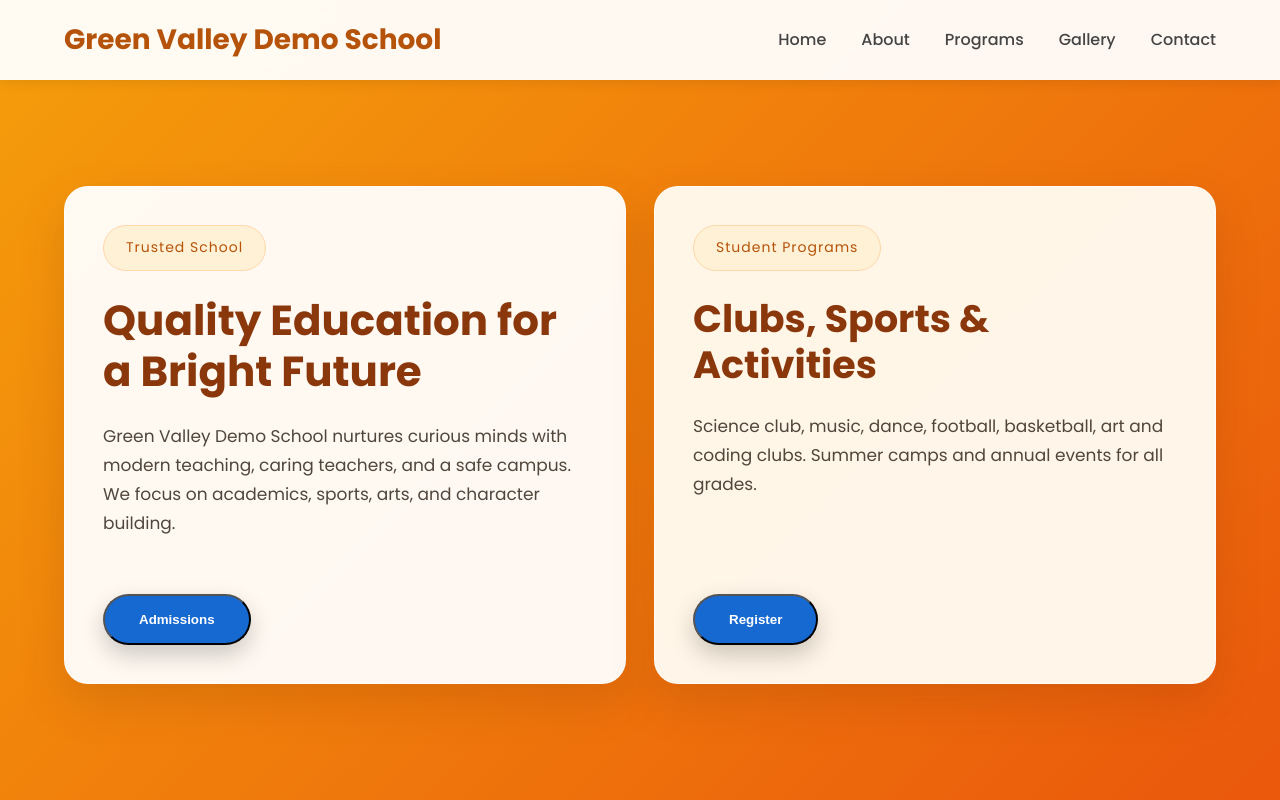
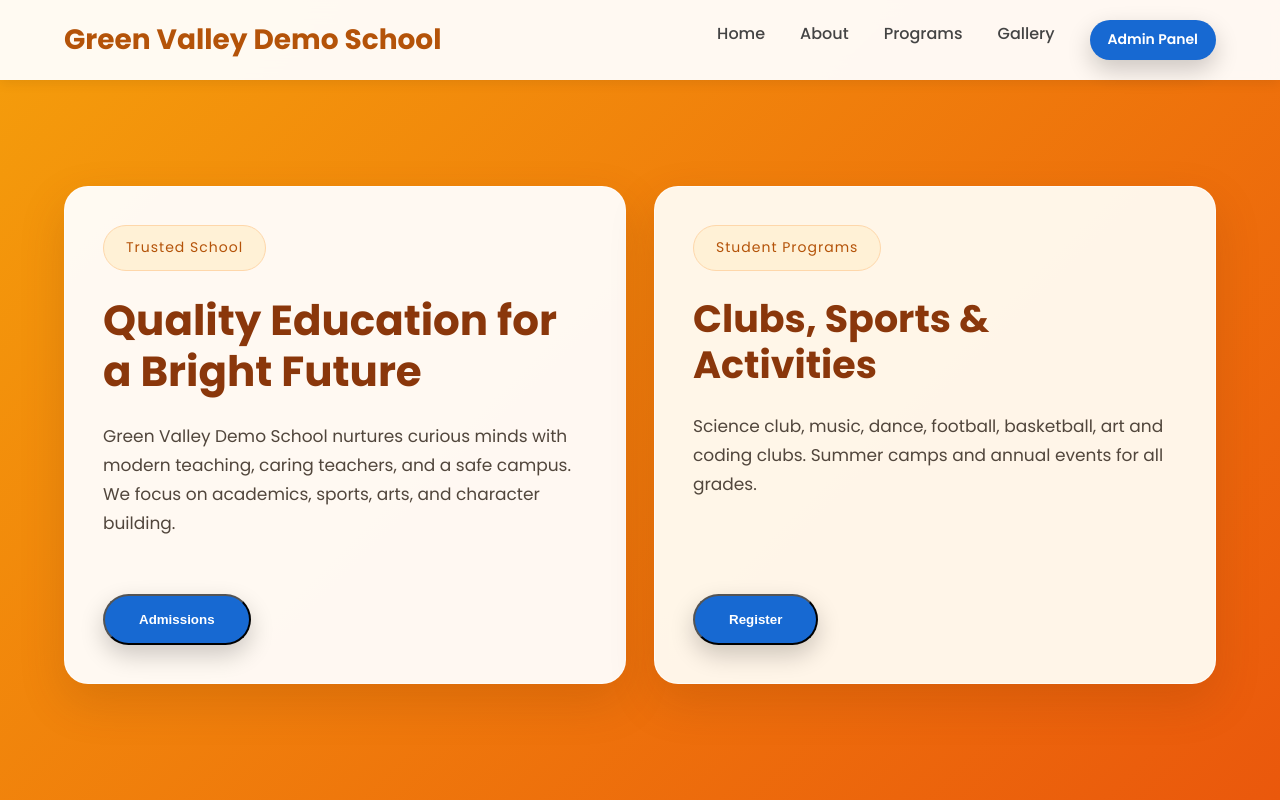
Before and after one commit to mashcod/demo-school-ui, a plain HTML site: page index.html in a window 1280 px wide. Shown: the top 800 px of the page. Drawn offline with nearby package versions, Linux system fonts and the light colour scheme.

Commit message:
initial commit

```diff
--- a/css/style.css
+++ b/css/style.css
@@ -1346,3 +1346,9 @@ section h2{
     opacity:.7;
 
 }
+
+.admin-btn{
+    padding:8px 18px;
+    font-size:14px;
+    border-radius:30px;
+}
--- a/index.html
+++ b/index.html
@@ -21,7 +21,7 @@
                     <li><a href="#about">About</a></li>
                     <li><a href="#programs">Programs</a></li>
                     <li><a href="#gallery">Gallery</a></li>
-                    <li><a href="#contact">Contact</a></li>
+                    <li><a href="https://school-erp-demo-zeta.vercel.app/" target="_blank" rel="noopener noreferrer" class="btn admin-btn">Admin Panel</a></li>
                 </ul>
             </nav>
         </div>
@@ -110,7 +110,7 @@
                     <div class="project-content"><h3>Smart Classrooms</h3><p>Interactive boards and digital learning.</p></div>
                 </div>
                 <div class="project">
-                    <img src="https://images.unsplash.com/photo-1577896851231-70aa08f09f4e?w=800" alt="Library">
+                    <img src="https://images.unsplash.com/photo-1521587760476-6c12a4b040da?w=800" alt="Library">
                     <div class="project-content"><h3>Library</h3><p>Well-stocked reading and research space.</p></div>
                 </div>
                 <div class="project">
@@ -126,7 +126,7 @@
             <h2>Gallery</h2>
             <div class="gallery-grid">
                 <img src="https://images.unsplash.com/photo-1509062522246-3755977927d7?w=600" alt="1">
-                <img src="https://images.unsplash.com/photo-1523050854058-8df90110c9f1?w=600" alt="2">
+                <img src="https://images.unsplash.com/photo-1427504494785-3a9ca7044f45?w=600" alt="2">
                 <img src="https://images.unsplash.com/photo-1503676260728-1c00da094a0b?w=600" alt="3">
                 <img src="https://images.unsplash.com/photo-1497633762265-9d179a990aa6?w=600" alt="4">
                 <img src="https://images.unsplash.com/photo-1513258496099-48168024aec0?w=600" alt="5">
```
